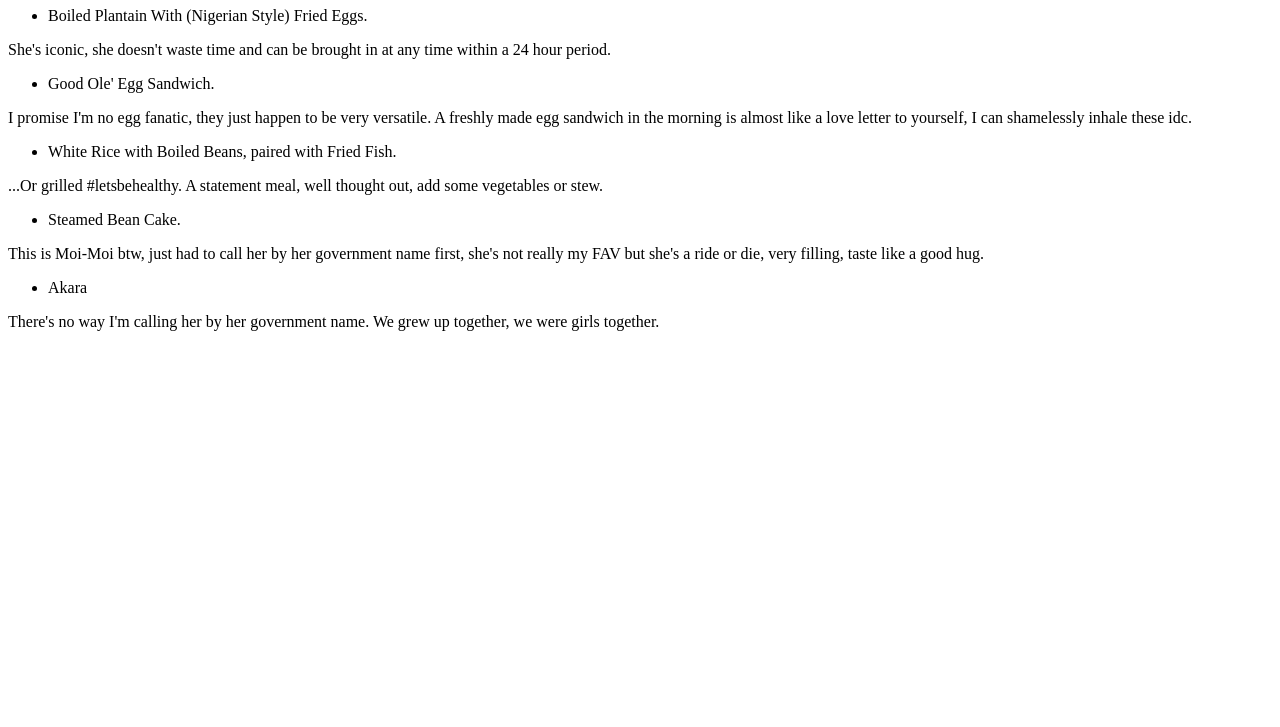
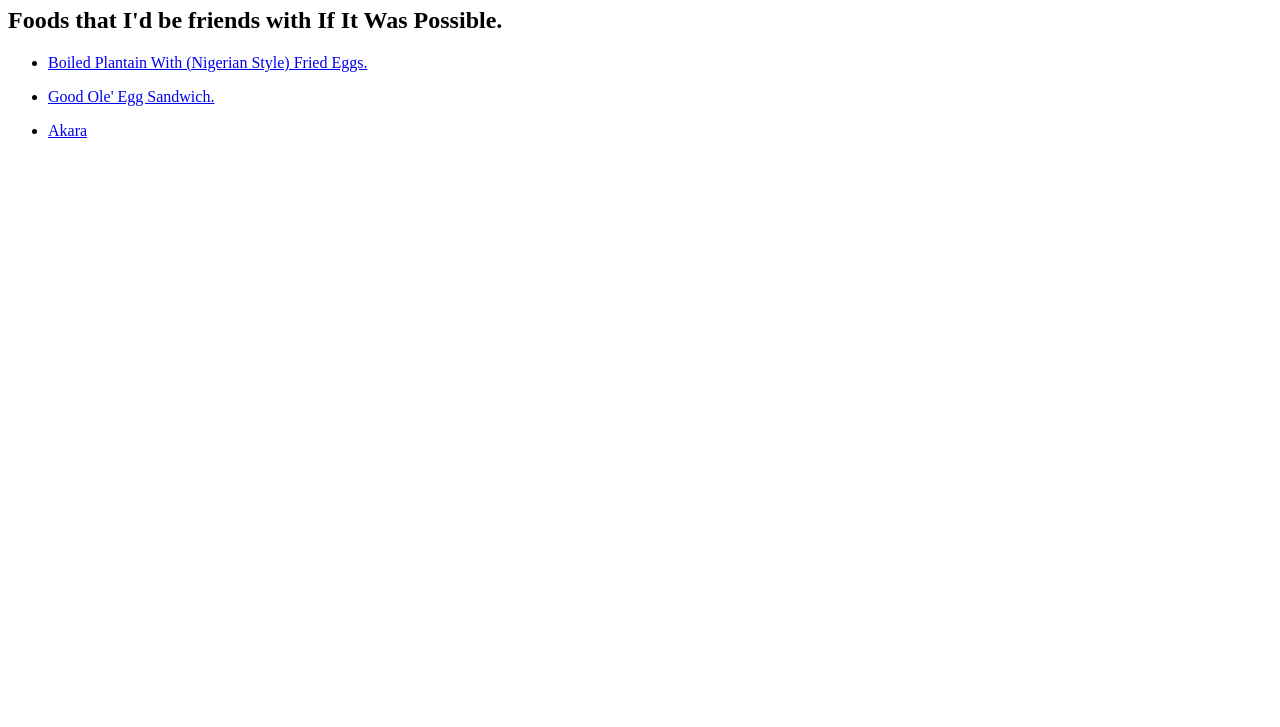
Before and after one commit to omoaruna/odin-recipes, a plain HTML site: page index.html in a window 1280 px wide. Shown: the part 73-800 px from the top of the page. Drawn offline with Linux system fonts and the light colour scheme.

Commit message:
refactor: delete 2 recipes, add description to each recipe file.

```diff
--- a/index.html
+++ b/index.html
@@ -5,38 +5,19 @@
         <title>Mercy's Top 5 Favorite Foods Ever!</title>
     </head>
     <body>
-        <h1>Foods that I'd be friends with If It Was Possible.</h1>
+        <h1>Odin Recipes</h1>
+        <h2>Foods that I'd be friends with If It Was Possible.</h2>
 
             <ul>
-                <li>Boiled Plantain With (Nigerian Style) Fried Eggs.</li>
+                <li><a href="./recipes/plantain-with-fried-eggs.html">Boiled Plantain With (Nigerian Style) Fried Eggs.</a></li>
             </ul>
-            <p>She's iconic, she doesn't waste time and can be brought in at any time within a 24 hour period.</p>
-
 
             <ul>
-                <li>Good Ole' Egg Sandwich.</li>
+                <li><a href="./recipes/egg-sandwich.html">Good Ole' Egg Sandwich.</a></li>
             </ul>
-            <p>I promise I'm no egg fanatic, they just happen to be very versatile. A freshly made egg sandwich
-            in the morning is almost like a love letter to yourself, I can shamelessly inhale these idc.</p>
-
 
             <ul>
-                <li>White Rice with Boiled Beans, paired with Fried Fish.</li>
+                <li><a href="./recipes/akara.html">Akara</a></li>
             </ul>
-            <p>...Or grilled #letsbehealthy. A statement meal, well thought out, add some vegetables or stew.</p>
-
-
-            <ul>
-                <li>Steamed Bean Cake.</li>
-            </ul>
-            <p>This is Moi-Moi btw, just had to call her by her government name first, she's not really my FAV
-            but she's a ride or die, very filling, taste like a good hug.</p>
-
-
-            <ul>
-                <li>Akara</li>
-            </ul>
-            <p>There's no way I'm calling her by her government name. We grew up together, we were girls together.</p>
-
     </body>
 </html>
```
